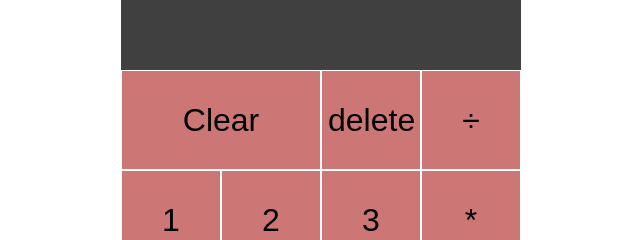
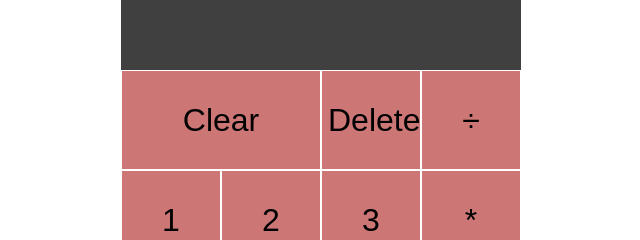
Before and after one commit to Tito-DM/calculator-assigment, a plain HTML site: page index.html in a window 1280 px wide. Shown: the part 140-380 px from the top of the page, 319-959 px from the left. Drawn offline with Linux system fonts and the light colour scheme.

Commit message:
update delete test

```diff
--- a/index.html
+++ b/index.html
@@ -15,7 +15,7 @@
         <div data-current-operand class="current-operand"></div>
       </div>
       <button data-clear class="span-two">Clear</button>
-      <button data-delete>delete</button>
+      <button data-delete>Delete</button>
       <button data-operation>÷</button>
       <button data-number>1</button>
       <button data-number>2</button>
```
